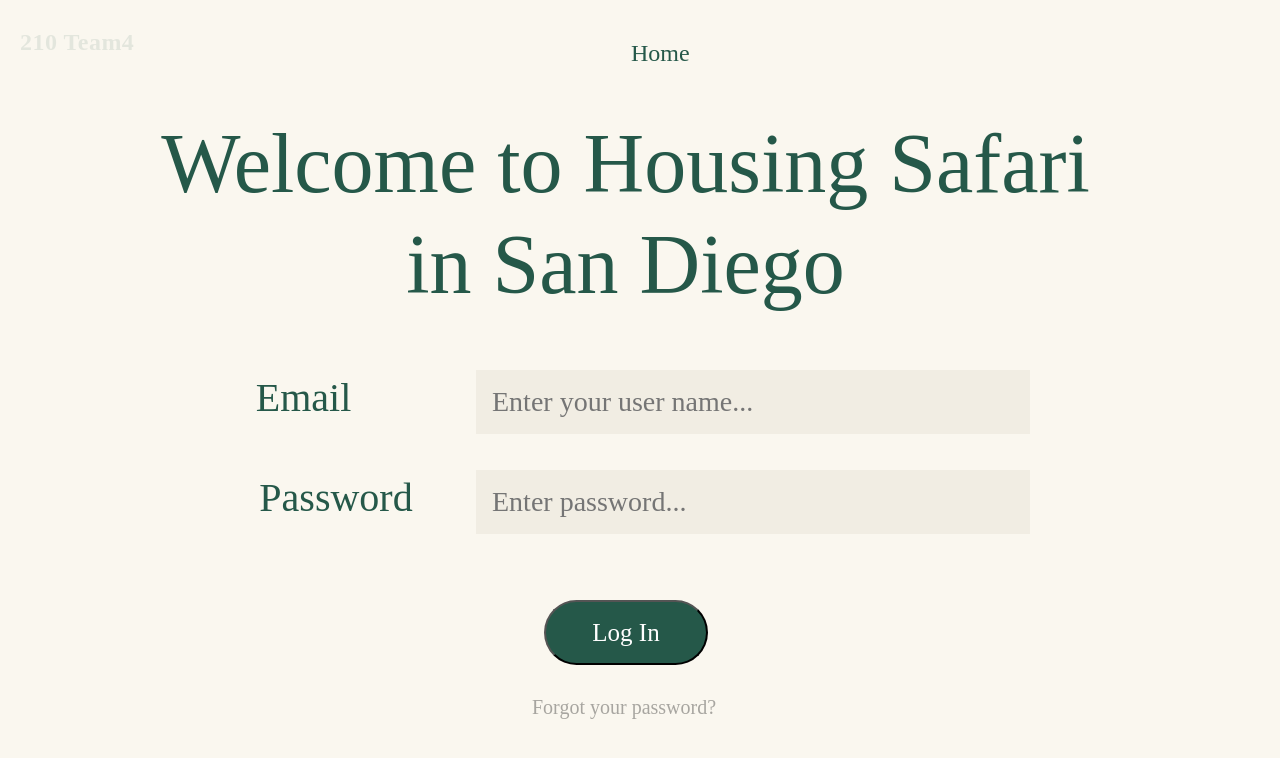
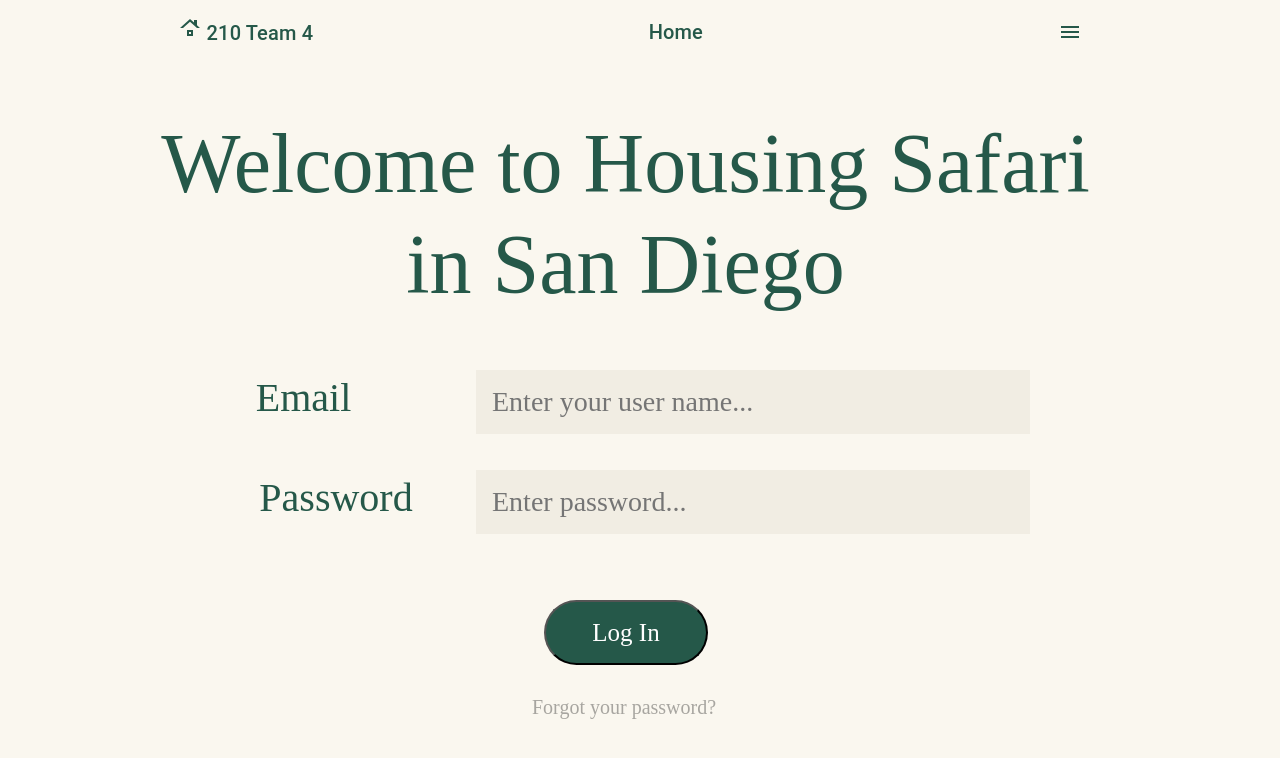
Before and after one commit to GabrielPila/cse210-teamproject, a React (Create React App) app in the folder frontend/: page /login in a window 1280 px wide. Shown: the top 758 px of the page. Built offline with nearby package versions, Linux system fonts and the light colour scheme; a web font is replaced by a local one.

Commit message:
separate login navbar

```diff
--- /dev/null
+++ b/frontend/src/components/LoginNavbar.js
@@ -0,0 +1,30 @@
+import * as React from 'react';
+import AppBar from '@mui/material/AppBar';
+import Box from '@mui/material/Box';
+import Toolbar from '@mui/material/Toolbar';
+import Typography from '@mui/material/Typography';
+import Button from '@mui/material/Button';
+import RoofingIcon from '@mui/icons-material/Roofing';
+import MenuIcon from '@mui/icons-material/Menu';
+import "../styles/LoginNavbar.css"
+
+export default function LoginNavbar() {
+  return (
+    <Box sx={{ flexGrow: 1 }}>
+      <AppBar position="static" className="appbar">
+        <Toolbar>
+          <div className='appbar-div'>
+            <Typography variant="h6" component="div" sx={{ flexGrow: 1 }}>
+                <RoofingIcon className="roof-icon"/>
+                210 Team 4
+            </Typography>
+            <Typography variant="h6" component="div" sx={{ flexGrow: 1 }}>
+                Home
+            </Typography>
+          </div>
+          <Button color="inherit"><MenuIcon /></Button>
+        </Toolbar>
+      </AppBar>
+    </Box>
+  );
+}
--- a/frontend/src/pages/Login.js
+++ b/frontend/src/pages/Login.js
@@ -1,11 +1,12 @@
 import "../styles/Login.css";
+import LoginNavbar from "../components/LoginNavbar"
 
 function Login() {
   return (
     <div className="Auth-form-container">
       <form className="Auth-form">
         <div className="Auth-form-content">
-          <div className="top-bar">
+          {/* <div className="top-bar">
             <div className="form-210team4">
               <label>210 Team4</label>
             </div>
@@ -13,7 +14,8 @@ function Login() {
               <label>Home</label>
             </div>
 
-          </div>
+          </div> */}
+          <LoginNavbar />
           <h3 className="Welcome-to-housing">Welcome to Housing Safari in San Diego</h3>
           <div className="form-email">
             <label>Email</label>
--- a/frontend/src/styles/Login.css
+++ b/frontend/src/styles/Login.css
@@ -28,14 +28,14 @@
     top: 0px;
   }
 
-  .top-bar {
+  /* .top-bar {
     position: absolute;
     height: 100px;
     left: 0px;
     right: 0px;
     top: 0px;
-  }
-
+  } */
+/*
   .form-210team4 {
     width: 150px;
     height: 24px;
@@ -47,7 +47,6 @@
     font-weight: 600;
     font-size: 24px;
     line-height: 100%;
-    /* identical to box height, or 24px */
 
     letter-spacing: 0.02em;
 
@@ -55,14 +54,12 @@
 
     opacity: 0.1;
 
-    /* Inside auto layout */
-
     flex: none;
     order: 1;
     flex-grow: 0;
-  }
+  } */
 
-  .form-home {
+  /* .form-home {
     position: absolute;
     width: 52px;
     height: 24px;
@@ -74,12 +71,8 @@
     font-weight: 400;
     font-size: 24px;
     line-height: 100%;
-    /* identical to box height, or 24px */
-
-
     color: #255849;
-
-  }
+  } */
 
   .Welcome-to-housing {
 
--- /dev/null
+++ b/frontend/src/styles/LoginNavbar.css
@@ -0,0 +1,23 @@
+.appbar {
+    background-color: #faf7ef !important;
+    box-shadow: none !important;
+    color: #255849 !important;
+
+}
+
+.appbar-div {
+    width: 100%;
+    display: flex;
+    justify-content: space-around;
+
+    font-family: 'Abel';
+    font-style: normal;
+    font-weight: 400;
+    font-size: 24px;
+    line-height: 100%;
+    color: #255849;
+}
+
+.roof-icon {
+    margin-right: 5px;
+}
```
Also changed, not shown: 1 other file (tests, documents, lock files or other folders).
